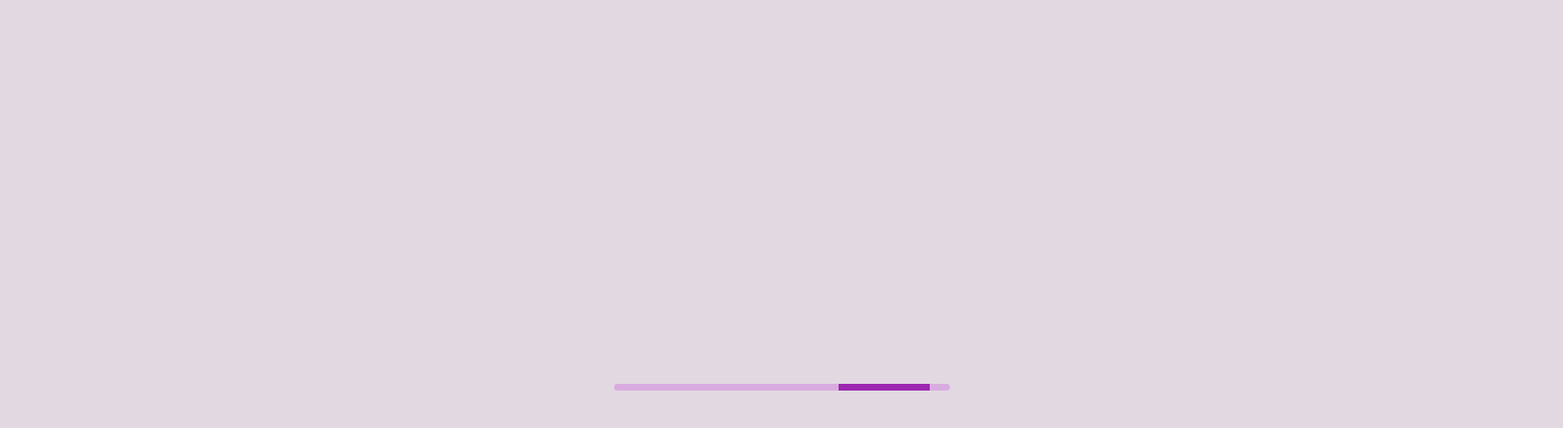
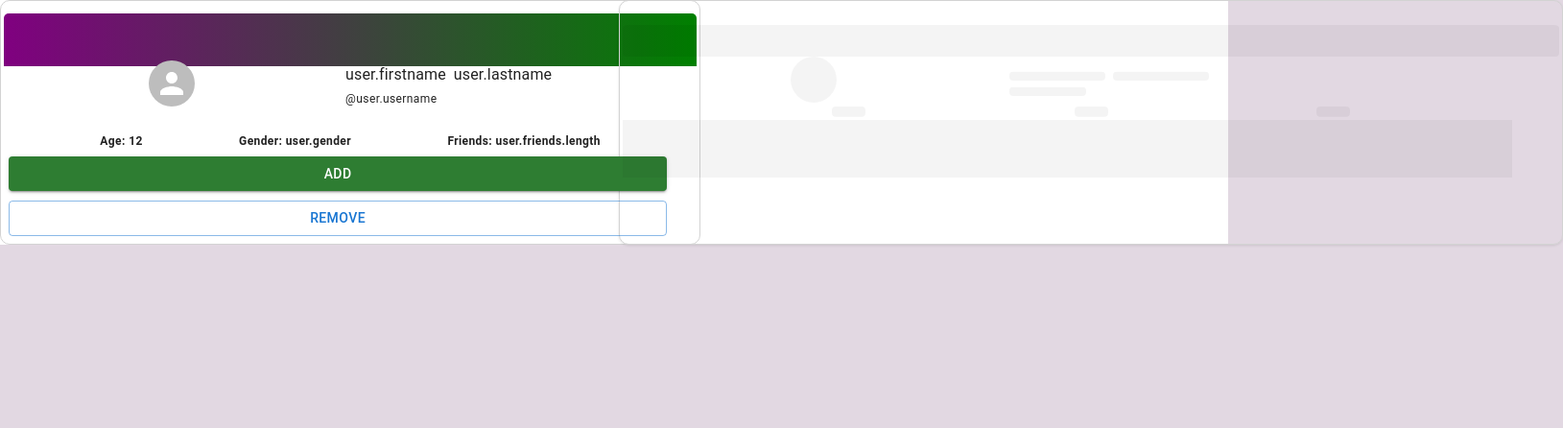
Before and after one commit to RamazaniMwemedi/Covale-Web-Version, a Next.js app in the folder soga/: page /components/Loader in a window 1280 px wide. Shown: the top 446 px of the page at 96% size, 1629 px wide, since content can reach past the window. Built offline with nearby package versions, Linux system fonts and the light colour scheme.

Commit message:
Customized when creating an account

```diff
--- a/soga/pages/components/Loader.js
+++ b/soga/pages/components/Loader.js
@@ -1,26 +1,292 @@
-import * as React from 'react';
-import Stack from '@mui/material/Stack';
-import LinearProgress from '@mui/material/LinearProgress';
-import { Box } from '@mui/system';
+import * as React from "react";
+import { Box } from "@mui/system";
+import { Avatar, Button, Skeleton, Typography } from "@mui/material";
+import IconButton from "@mui/material/IconButton";
+import OutlinedInput from "@mui/material/OutlinedInput";
+import InputAdornment from "@mui/material/InputAdornment";
+import FormControl from "@mui/material/FormControl";
+import AddIcCallRoundedIcon from "@mui/icons-material/AddIcCallRounded";
+import VideoCallRoundedIcon from "@mui/icons-material/VideoCallRounded";
+import AddCircleRoundedIcon from "@mui/icons-material/AddCircleRounded";
+import { useTheme } from "@mui/styles";
 
 export default function LinearColor() {
-    return (
+  return (
+    <Box
+      sx={{
+        display: "grid",
+        gridTemplateColumns: "repeat(auto-fit, minmax(200px, 1fr))",
+        gridGap: "10px",
+      }}
+    >
+      {Array.from({ length: 1 }, (_, i) => (
+        <>
+          <Person />
+          <Friend />
+        </>
+      ))}
+    </Box>
+  );
+}
+
+const Friend = () => {
+  const [requestSent, setRequestSent] = React.useState(false);
+  const [sending, setSending] = React.useState(false);
+  return (
+    <Box
+      sx={{
+        borderRadius: "10px",
+        width: "155%",
+        padding: "3px",
+        borderStyle: "solid",
+        borderWidth: "1px",
+        borderColor: "lightgray",
+        boxShadow: "rgba(0, 0, 0, 0.1) 0px 1px 3px 0px",
+        alignItems: "center",
+      }}
+    >
+      <Skeleton
+        sx={{
+          display: "flex",
+          marginTop: "10px",
+          borderTopRightRadius: "5px",
+          borderTopLeftRadius: "5px",
+        }}
+        height={"55px"}
+        width={"100%"}
+      />
+      <Box
+        sx={{
+          display: "flex",
+          alignItems: "center",
+          justifyContent: "space-evenly",
+          gap: 2,
+          marginTop: "-10px",
+          padding: "-10px",
+        }}
+      >
+        <Skeleton variant="circular" height={48} width={48} />{" "}
         <Box
+          sx={{
+            marginTop: "7px",
+            marginLeft: "-10px",
+          }}
+        >
+          <Box
             sx={{
-                height: "150px",
-                width: "200px",
-                top: "50%",
-                left: "50%",
-                position: "absolute"
+              display: "flex",
+              alignItems: "center",
+              justifyContent: "space-evenly",
+              gap: 1,
             }}
+          >
+            <Skeleton variant="text" height={16} width={100} />{" "}
+            <Skeleton variant="text" height={16} width={100} />
+          </Box>
+          <Box sx={{ textAlign: "left" }}>
+            <Skeleton variant="text" height={16} width={80} />
+          </Box>
+        </Box>
+        <br />
+      </Box>
+      <Box
+        sx={{
+          display: "flex",
+          alignItems: "center",
+          justifyContent: "space-evenly",
+        }}
+      >
+        <Skeleton varaint="text" height={18} width={35} />
+        <Skeleton varaint="text" height={18} width={35} />
+        <Skeleton varaint="text" height={18} width={35} />
+      </Box>
+      <Box
+        sx={{
+          display: "flow",
+        }}
+      >
+        <Skeleton variant='rect' height={30} width={"95%"} />
+
+        <Skeleton variant='rect' sx={{}} height={30} width={"95%"} />
+
+
+      </Box>
+    </Box>
+  );
+};
+
+const Person = ({ user, logedinUser }) => {
+  const theme = useTheme();
+  const [requestSent, setRequestSent] = React.useState(false);
+  const [sending, setSending] = React.useState(false);
+  // User age
+  const age = 12;
+  return (
+    <>
+      <Box
+        sx={{
+          borderRadius: "10px",
+          width: "115%",
+          padding: "3px",
+          borderStyle: "solid",
+          borderWidth: "1px",
+          borderColor: "lightgray",
+          "&:hover": {
+            boxShadow: 4,
+          },
+          backgroundColor: theme.colors.background1,
+        }}
+      >
+        <Box
+          sx={{
+            backgroundImage: `linear-gradient(to right, purple, green)`,
+            width: "100%",
+            height: "55px",
+            display: "flex",
+            marginTop: "10px",
+            borderTopRightRadius: "5px",
+            borderTopLeftRadius: "5px",
+          }}
+        />
+        <Box
+          sx={{
+            display: "flex",
+            alignItems: "center",
+            justifyContent: "space-evenly",
+            gap: 2,
+            marginTop: "-10px",
+            padding: "-10px",
+          }}
         >
-            <Stack sx={{ width: '150%', color: 'grey.500', }} spacing={2}>
-                <LinearProgress color="secondary" sx={{
-                    height: "7px",
-                    width: "350px",
-                    borderRadius: "10px"
-                }} />
-            </Stack>
+          <Avatar sx={{ width: 48, height: 48 }} />
+
+          <Box
+            sx={{
+              marginTop: "7px",
+              marginLeft: "-10px",
+            }}
+          >
+            <Box
+              sx={{
+                display: "flex",
+                alignItems: "center",
+                justifyContent: "space-evenly",
+                gap: 1,
+              }}
+            >
+              <Typography variant="body1">{"user.firstname"}</Typography>
+              <Typography variant="body1">{"user.lastname"}</Typography>
+            </Box>
+            <Box sx={{ textAlign: "left" }}>
+              <Typography variant="caption">@{"user.username"}</Typography>
+            </Box>
+          </Box>
         </Box>
-    );
-}
+        <br />
+        <Box
+          sx={{
+            display: "flex",
+            alignItems: "center",
+            justifyContent: "space-evenly",
+          }}
+        >
+          <Typography
+            sx={{
+              fontWeight: "bold",
+            }}
+            variant="caption"
+          >
+            Age: {age}
+          </Typography>
+          <Typography
+            sx={{
+              fontWeight: "bold",
+            }}
+            variant="caption"
+          >
+            Gender: {"user.gender"}
+          </Typography>
+          <Typography
+            sx={{
+              fontWeight: "bold",
+            }}
+            variant="caption"
+          >
+            Friends: {"user.friends.length"}
+          </Typography>
+        </Box>
+        <Box
+          sx={{
+            display: "flow",
+          }}
+        >
+          {requestSent ? (
+            <Button
+              variant="contained"
+              sx={{
+                width: "95%",
+                margin: "5px",
+                alignSelf: "center",
+              }}
+              color="error"
+              onClick={() => {
+                userServices
+                  .cancelFriendRequest(user.id, logedinUser.token)
+                  .then(setRequestSent(false));
+              }}
+            >
+              Cancel requestSent
+            </Button>
+          ) : (
+            <>
+              {sending ? (
+                <LoadingButton
+                  loading
+                  variant="contained"
+                  color="secondary"
+                  sx={{
+                    width: "95%",
+                    margin: "5px",
+                    height: "35px",
+                    alignSelf: "center",
+                  }}
+                />
+              ) : (
+                <Button
+                  variant="contained"
+                  sx={{
+                    width: "95%",
+                    margin: "5px",
+                    alignSelf: "center",
+                  }}
+                  color="success"
+                  onClick={() => {
+                    setSending(true);
+                    userServices
+                      .addFriendById(user.id, logedinUser.token)
+                      .then(() => {
+                        setRequestSent(true);
+                        setSending(false);
+                      });
+                  }}
+                >
+                  Add
+                </Button>
+              )}
+              <br />
+              <Button
+                sx={{
+                  width: "95%",
+                  margin: "5px",
+                }}
+                variant="outlined"
+              >
+                Remove
+              </Button>
+            </>
+          )}
+        </Box>
+      </Box>
+    </>
+  );
+};
--- a/soga/pages/index.js
+++ b/soga/pages/index.js
@@ -59,6 +59,7 @@ const LoginPage = () => {
   const [signupBirthdayError, setSignupBirthdayError] = useState("");
   const [signupGenderError, setSignupGenderError] = useState("");
   const [signupError, setSignupError] = useState("");
+  const [submiting, setSubmiting] = useState(false);
   const signupRef = useRef(null);
 
   const theme = useTheme();
@@ -187,6 +188,7 @@ const LoginPage = () => {
       }, 3000);
     } else {
       try {
+        setSubmiting(true);
         const response = await loginServices.signUp(data);
         router.push("/chats/");
         console.table(response);
@@ -336,6 +338,7 @@ const LoginPage = () => {
           // Signup Values
           signupBirthday={signupBirthday}
           signupGender={signupGender}
+          submiting={submiting}
         />
         <br />
       </Box>
@@ -438,6 +441,7 @@ const Signin = (props) => {
         // Signup Values
         signupBirthday={props.signupBirthday}
         singupGender={props.singupGender}
+        submiting={props.submiting}
       />
     </Box>
   );
```
Also changed, not shown: soga/pages/components/CreateAccount.js (+24 -8 lines), soga/pages/people/explore/index.js (+8 -5 lines).
